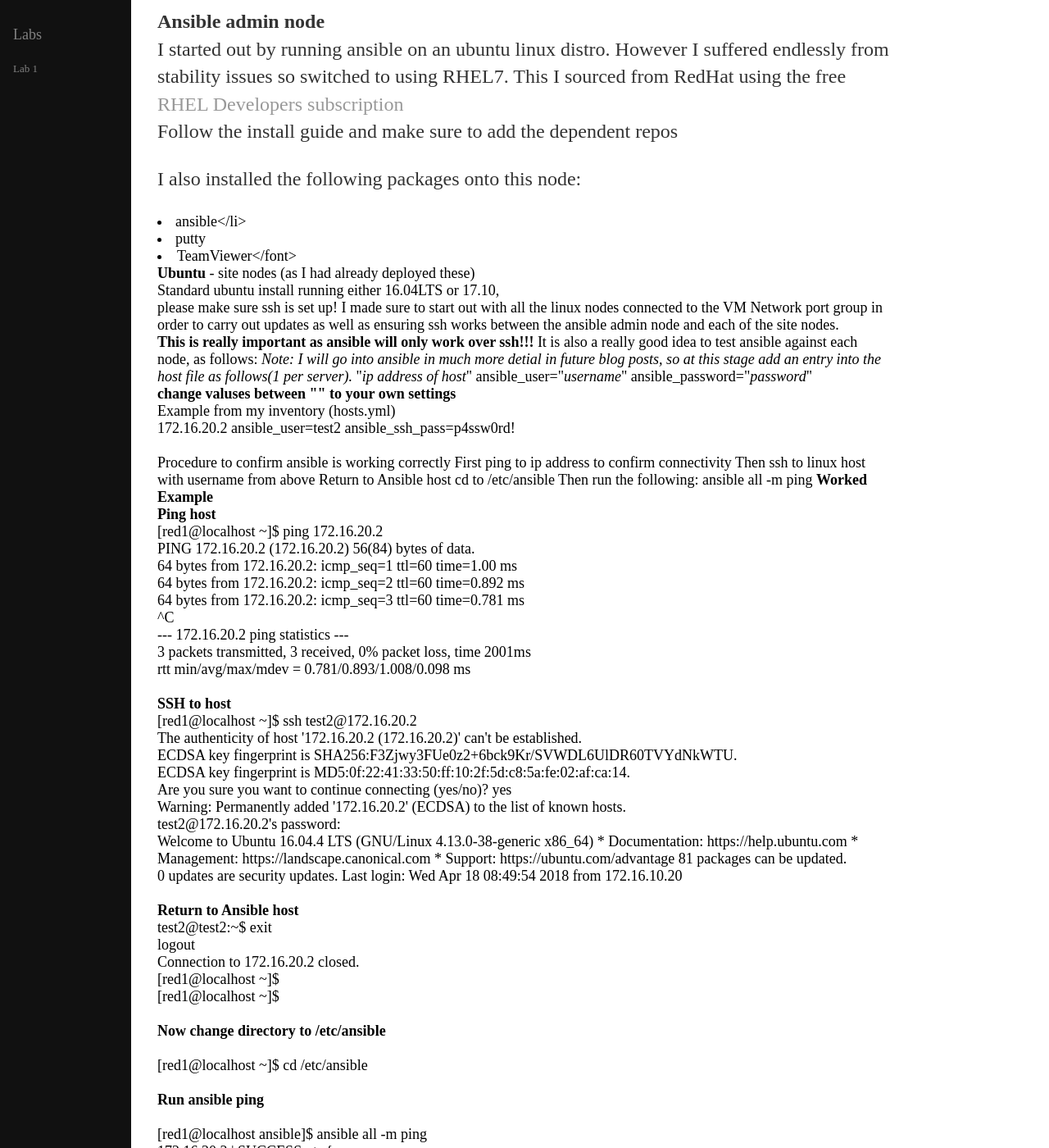
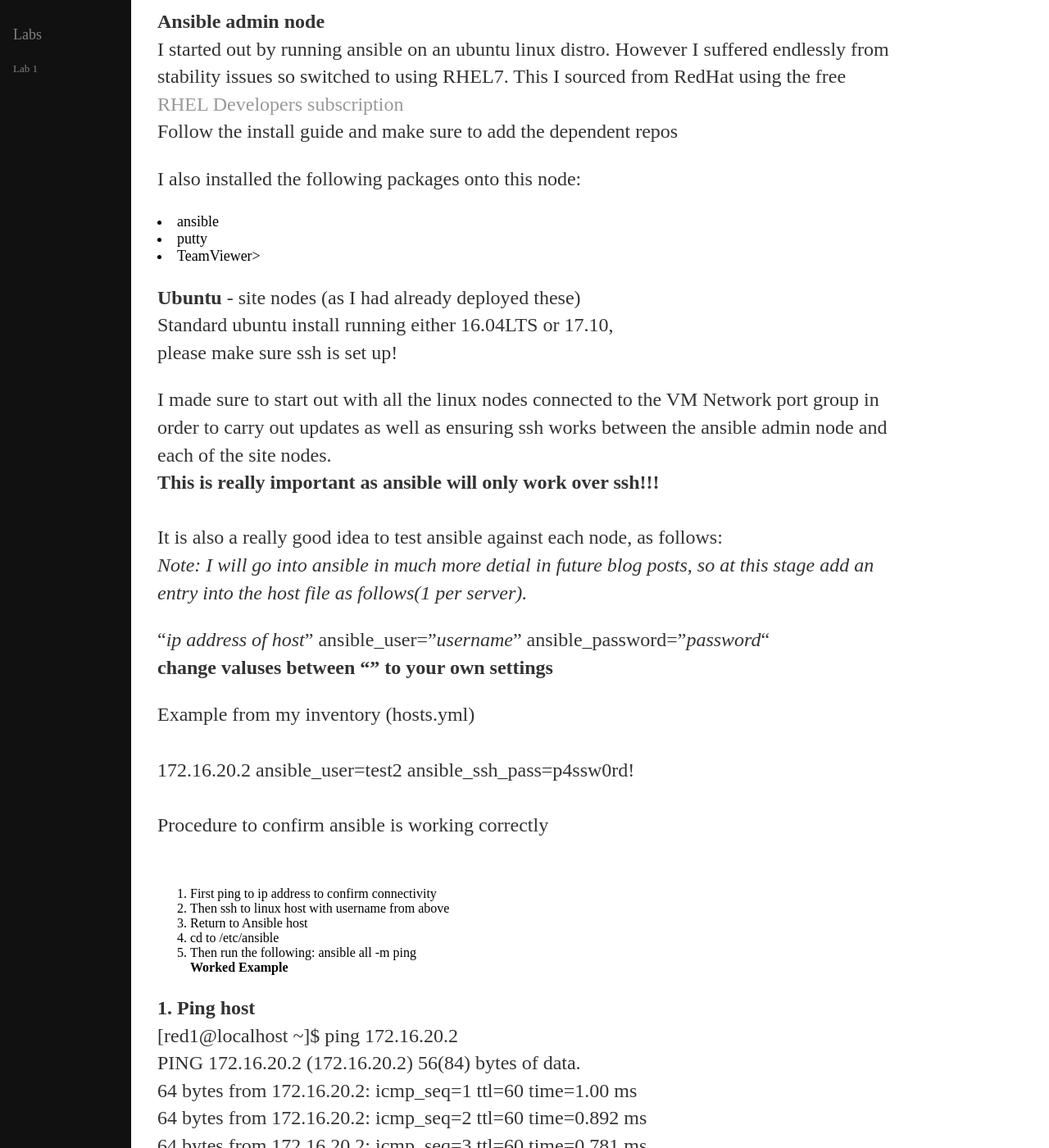
Before and after one commit to craigeowen/craigeowen.github.io, a Jekyll site: the page built from _posts/2018-04-13-Linux-Endpoint-Setup.md, in a window 1280 px wide and 1400 px high, scrolled down 336 px. Shown: the whole window at 82% size. Built offline with Jekyll 4.4.1, drawn with Linux system fonts in a browser that asks for light colours; our own code applies the rules of GitHub Pages for plain Markdown files; some of the changed text lies outside the part shown.

Commit message:
Update 2018-04-13-Linux-Endpoint-Setup.md

```diff
--- a/_posts/2018-04-13-Linux-Endpoint-Setup.md
+++ b/_posts/2018-04-13-Linux-Endpoint-Setup.md
@@ -12,9 +12,11 @@
 Follow the install guide and make sure to add the dependent repos
 
 I also installed the following packages onto this node:
-<li><font size="4">ansible</li>
+<font size="4">
+<li>ansible</li>
 <li>putty</li>
-<li>TeamViewer</font></li>
+<li>TeamViewer></li>
+</font>
 
 <b>Ubuntu</b> - site nodes (as I had already deployed these)<br>
 Standard ubuntu install running either 16.04LTS or 17.10, <br> please make sure ssh is set up!
@@ -22,33 +24,35 @@
 I made sure to start out with all the linux nodes connected to the
 VM Network port group in order to carry out updates as well as ensuring
 ssh works between the ansible admin node and each of the site nodes. <br>
-<b>This is really important as ansible will only work over ssh!!!</b>
-
+<b>This is really important as ansible will only work over ssh!!!</b><br>
+ <br>
  It is also a really good idea to test ansible against each node, as
- follows:
+ follows:<br>
  <i> Note: I will go into ansible in much more detial in future blog posts, so at this stage
- add an entry into the host file as follows(1 per server).</i>
+ add an entry into the host file as follows(1 per server).</i><br>
+ <!-- I should add a screeshot of hosts.yml -->
 
  "<i>ip address of host</i>" ansible_user="<i>username</i>" ansible_password="<i>password</i>"<br>
   <b>change valuses between "" to your own settings</b><br>
+
  Example from my inventory (hosts.yml)<br>
  172.16.20.2 ansible_user=test2 ansible_ssh_pass=p4ssw0rd!<br>
  <br>
- Procedure to confirm ansible is working correctly
-
-    First ping to ip address to confirm connectivity
-
-    Then ssh to linux host with username from above
-
-    Return to Ansible host
-
-    cd to /etc/ansible
-
-    Then run the following: ansible all -m ping
-
+ Procedure to confirm ansible is working correctly<br>
+<br>
+1. First ping to ip address to confirm connectivity
+<br>
+2. Then ssh to linux host with username from above
+<br>
+3. Return to Ansible host
+<br>
+4. cd to /etc/ansible
+<br>
+5. Then run the following: ansible all -m ping
+<br>
 <b>Worked Example</b><br>
 
-<b>Ping host</b><br>
+<b>1. Ping host</b><br>
 [red1@localhost ~]$ ping 172.16.20.2<br>
 PING 172.16.20.2 (172.16.20.2) 56(84) bytes of data.<br>
 64 bytes from 172.16.20.2: icmp_seq=1 ttl=60 time=1.00 ms<br>
```
Also changed, not shown: other parts of _posts/2018-04-13-Linux-Endpoint-Setup.md (+4 -4 lines).
